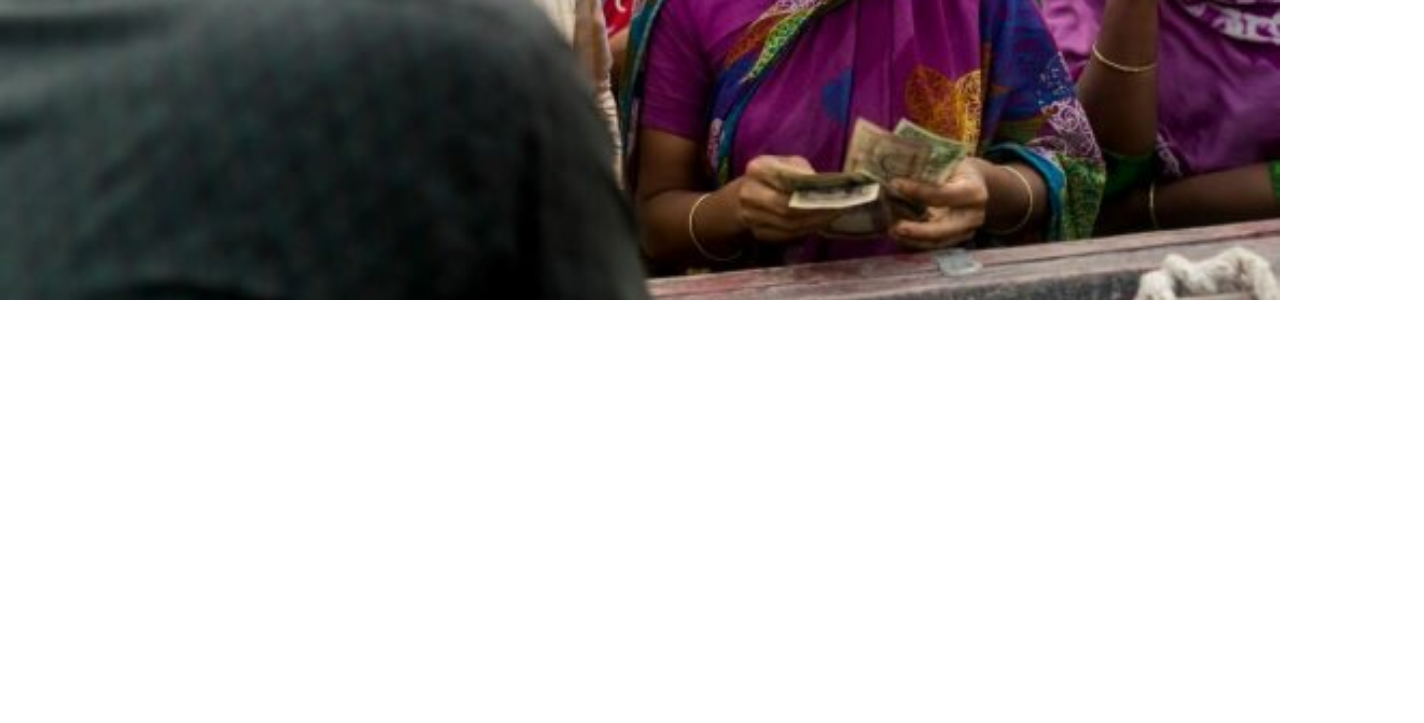
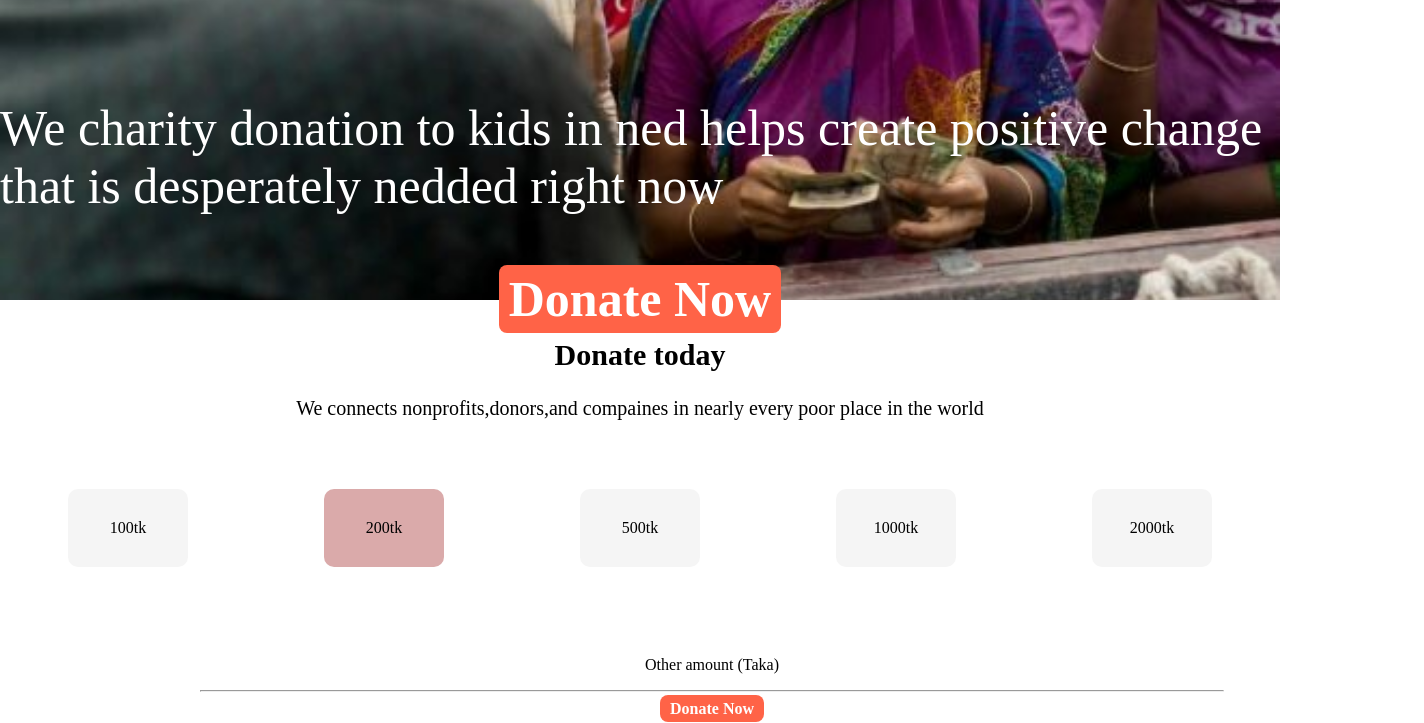
Before and after one commit to mobarakahmed1/donation-our-batch-6, a plain HTML site: page index.html in a window 1280 px wide. Shown: the part 500-1223 px from the top of the page, 1424 px wide, since content can reach past the window. Before the commit the page ends 800 px from the top, so only its background shows below. Drawn offline with Linux system fonts and the light colour scheme; a web font is replaced by a local one.

Commit message:
display added

```diff
--- a/index.html
+++ b/index.html
@@ -12,13 +12,50 @@
 </head>
 <body>
 
+ <section>
   <div class="container">
     <div class="half-width">
-    <h1>Let's Help Those Who are</h1>
-    <h1>More In Need</h1>
-    <p>We charity donation to kids in ned helps create positive change that is desperately nedded right now </p>
-
+      <h1>Let's Help Those Who are</h1>
+      <h1>More In Need</h1>
+      <p>We charity donation to kids in ned helps create positive change that is desperately nedded right now </p>
+      <a class="link-button" href="">Donate Now</a>
     </div>
   </div>
-</body>
+ </section>
+
+ <section>
+  <div class="hey-mama">
+    <h1>Donate today</h1>
+    <p>We connects nonprofits,donors,and compaines in nearly every poor place in the world</p>
+  </div>
+
+
+
+    <div class="display">
+      <div class="same">100tk</div>
+      <div id="tk">200tk</div>
+      <div class="same">500tk</div>
+      <div class="same">1000tk</div>
+      <div class="same">2000tk</div>
+
+
+</div>
+
+ </section>
+
+ <section>
+  <div>
+    <div class="text">
+      <p>Other amount (Taka)</p>
+      <hr>
+      <a class="link-button" href="">Donate Now</a>
+    </div>
+  </div>
+ </section>
+
+
+
+
+
+  </body>
 </html>
--- a/style.css
+++ b/style.css
@@ -1,4 +1,4 @@
-*{
+body{
 margin: 0%;
 padding: 0%;
 }
@@ -13,11 +13,70 @@
 }
 .half-width{
 width: 100%;
-height: 100%;
-font-size: 30px;
+height: 120%;
+font-size: 50px;
 color: white;
 display: flex;
 justify-content: center;
 flex-direction:column;
 align-items: center;
 }
+.link-button{
+text-decoration: none;
+background-color: tomato;
+padding: 1px 50px;
+border-radius: 8px;
+color: white;
+font-weight: 700;
+}
+.hey-mama{
+text-align: center;;
+margin:3% auto;
+font-size: 20px;
+border: 10px;
+}
+.same{
+width: 100px;
+margin: 30px auto;
+text-align: center;
+padding: 30px 10px;
+border: 10px 10px;
+border-radius: 10px;
+background-color: whitesmoke;
+
+
+}
+.display{
+    margin: 3% auto;
+
+   display: flex;
+
+
+
+}
+#tk{
+    width: 100px;
+    margin: 30px auto;
+        text-align: center;
+        padding: 30px 10px;
+        border: 20px 10px;
+        border-radius: 10px;
+        border-color: red;
+        background-color: rgb(218, 170, 170);
+}
+.text{
+    text-align: center;
+    padding: 5px 200px;
+    width: 80%;
+}
+.link-button{
+    text-align: center;
+ text-decoration: none;
+background-color: tomato;
+
+padding: 5px 10px;
+border-radius: 8px;
+color: white;
+font-weight: 700;
+
+}
```
Lines whose indentation alone changed are shown as unchanged.
